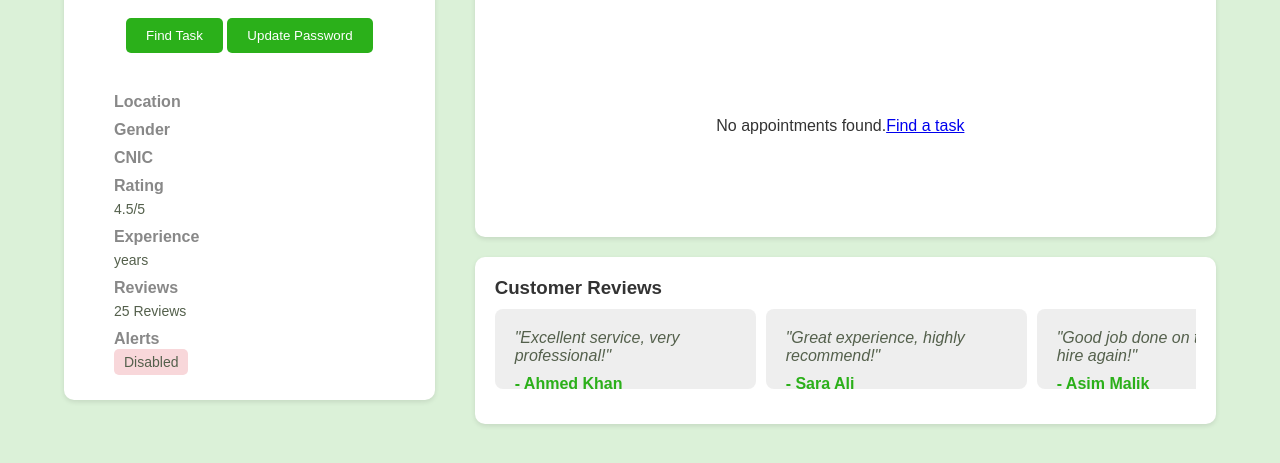
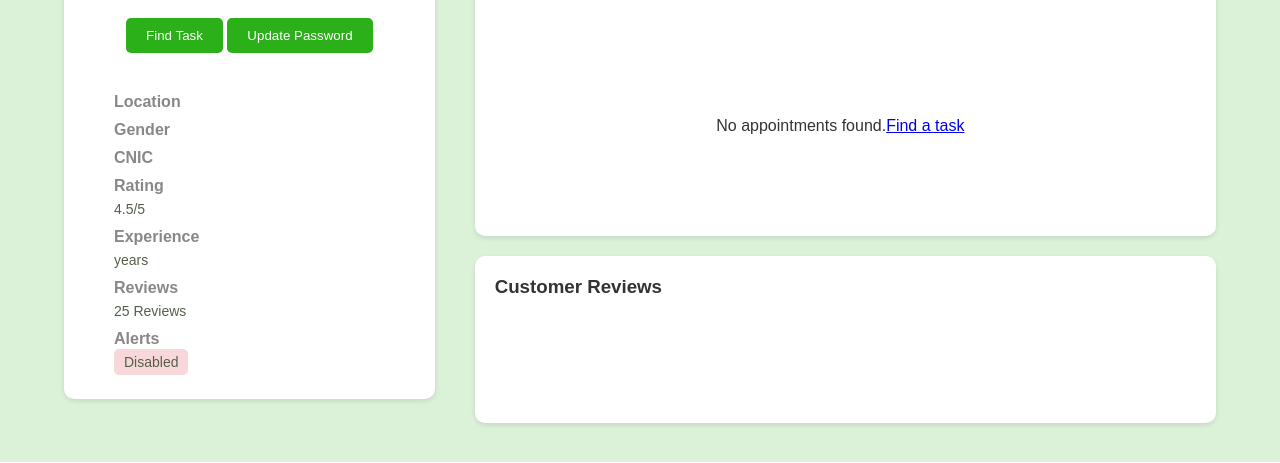
Before and after one commit to ZaynAnwar/Taskker, a PHP site: page /Profile/profile.php in a window 1280 px wide. Shown: the part 377-840 px from the top of the page. Run offline with PHP 8.4, Linux system fonts and the light colour scheme; the visitor is signed in with stand-in values (Sample User, id 1); data that the repository does not hold is empty; some libraries are stand-ins or nearby versions.

Commit message:
Profile.php update - Review section update

```diff
--- a/Profile/profile.php
+++ b/Profile/profile.php
@@ -339,26 +339,6 @@
                     }
                   }
                 ?>
-                <div class="review-tile">
-                  <p>"Excellent service, very professional!"</p>
-                  <span>- Ahmed Khan</span>
-                </div>
-                <div class="review-tile">
-                  <p>"Great experience, highly recommend!"</p>
-                  <span>- Sara Ali</span>
-                </div>
-                <div class="review-tile">
-                  <p>"Good job done on time. Will hire again!"</p>
-                  <span>- Asim Malik</span>
-                </div>
-                <div class="review-tile">
-                  <p>"Very satisfied with the quality of work."</p>
-                  <span>- Fatima Rizwan</span>
-                </div>
-                <div class="review-tile">
-                  <p>"Efficient and polite, great service."</p>
-                  <span>- Waqar Shah</span>
-                </div>
               </div>
             </div>
           </div>
```
